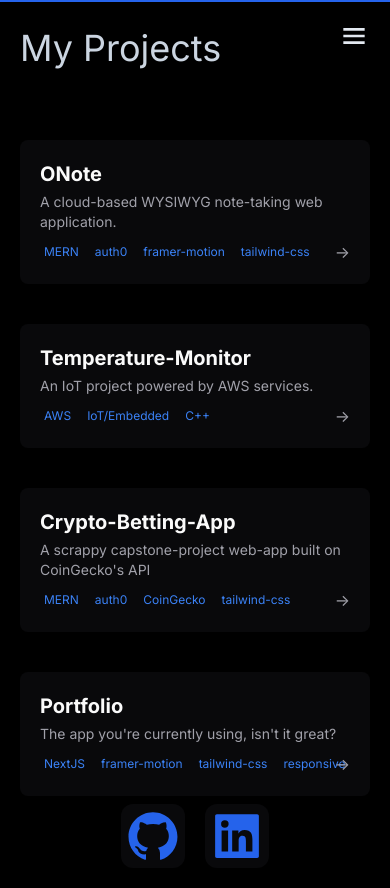
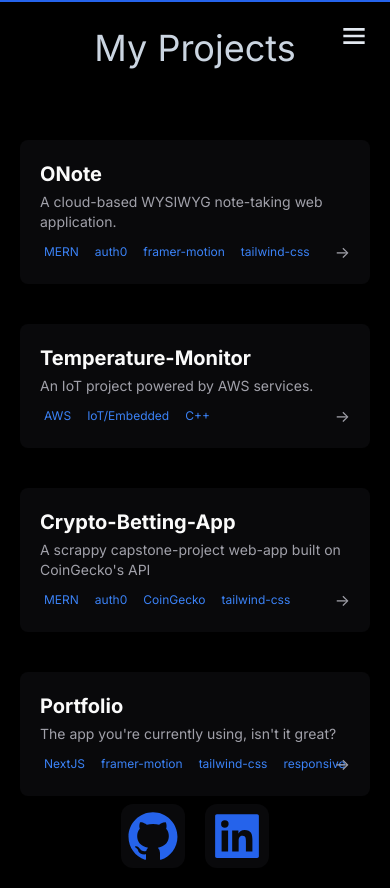
Before and after one commit to rrecalo/portfolio, a Next.js app: page /projects in a window 390 px wide. Built offline with nearby package versions, Linux system fonts and the light colour scheme.

Commit message:
Small margin changes to projects, apply text-center to mobile-only 'My Projects' header

```diff
--- a/src/app/projects/[projectName]/page.tsx
+++ b/src/app/projects/[projectName]/page.tsx
@@ -22,7 +22,7 @@ export default function Page() {
 
 
   return (
-    <motion.div className='relative text-xl h-60 mt-[72px] mx-5 sm:mx-auto p-5 rounded-lg bg-zinc-950'
+    <motion.div className='relative text-xl h-64 sm:h-60 mt-[72px] sm:mt-[80px] mx-5 sm:mx-auto p-5 rounded-lg bg-zinc-950 2xl:w-2/3'
     initial={{opacity:0}} animate={{opacity:1, transition:{type:"tween", duration:0.5}}} exit={{opacity:0}}
     >
       <div className='flex justify-between items-center font-bold text-zinc-50'>
@@ -35,7 +35,7 @@ export default function Page() {
       <motion.p className='text-zinc-400 text-sm font-normal mt-1'>
         {projectData[0]?.summary}
       </motion.p>
-      <div className='absolute bottom-5 left-5 flex gap-5'>
+      <div className='absolute bottom-5 left-5 flex gap-5 '>
         <motion.a target="_blank" href={projectData[0]?.repo} className='px-3 py-2 text-sm text-zinc-100  bg-black rounded-lg'
         initial={{y:-5, opacity:0}}
         animate={{opacity:1, y:0, transition:{delay:0.25, type:"tween", duration:0.5}}}
--- a/src/app/projects/page.tsx
+++ b/src/app/projects/page.tsx
@@ -34,10 +34,10 @@ export default function Projects() {
 
   return (
     <motion.div key="projects" className='text-slate-300 mt-2 p-5 sm:mt-0' initial={{opacity:0}} animate={{opacity:1}} exit={{opacity:0}}>
-      <motion.div  layout="size" className='text-4xl sm:text-6xl sm:hidden origin-left whitespace-nowrap' variants={headerVariant} initial="initial" animate="animate">
+      <motion.div  layout="size" className='text-4xl sm:text-6xl sm:hidden origin-left whitespace-nowrap text-center' variants={headerVariant} initial="initial" animate="animate">
         {"My Projects"}
       </motion.div>
-      <motion.div className='flex flex-col mt-0 sm:mt-10 gap-10' variants={projectListVariant} initial="initial" animate="animate">
+      <motion.div className='flex flex-col mt-0 sm:mt-0 gap-10' variants={projectListVariant} initial="initial" animate="animate">
         {data.map((project : any)=>  <ProjectCard key={project.name} title={project.name} desc={project.subtitle} tags={project.tags}/>)}
       </motion.div>
     </motion.div>
```
